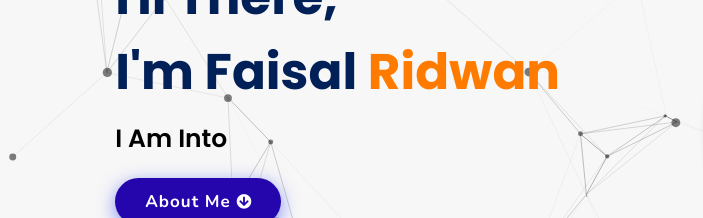
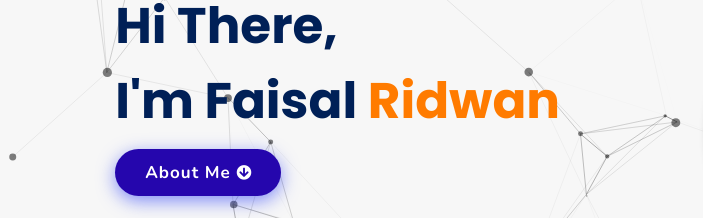
Before and after one commit to Inyongseu/tugasmultimedia, a plain HTML site: page index.html in a window 1280 px wide. Shown: the part 267-485 px from the top of the page, 0-703 px from the left. Drawn offline with nearby package versions, Linux system fonts and the light colour scheme.

Commit message:
Update index.html

```diff
--- a/index.html
+++ b/index.html
@@ -46,7 +46,6 @@
 
   <div class="content">
     <h2>Hi There,<br/> I'm Faisal <span>Ridwan</span></h2>
-    <p>i am into <span class="typing-text"></span></p>
     <a href="#about" class="btn"><span>About Me</span>
       <i class="fas fa-arrow-circle-down"></i>
     </a>
```
